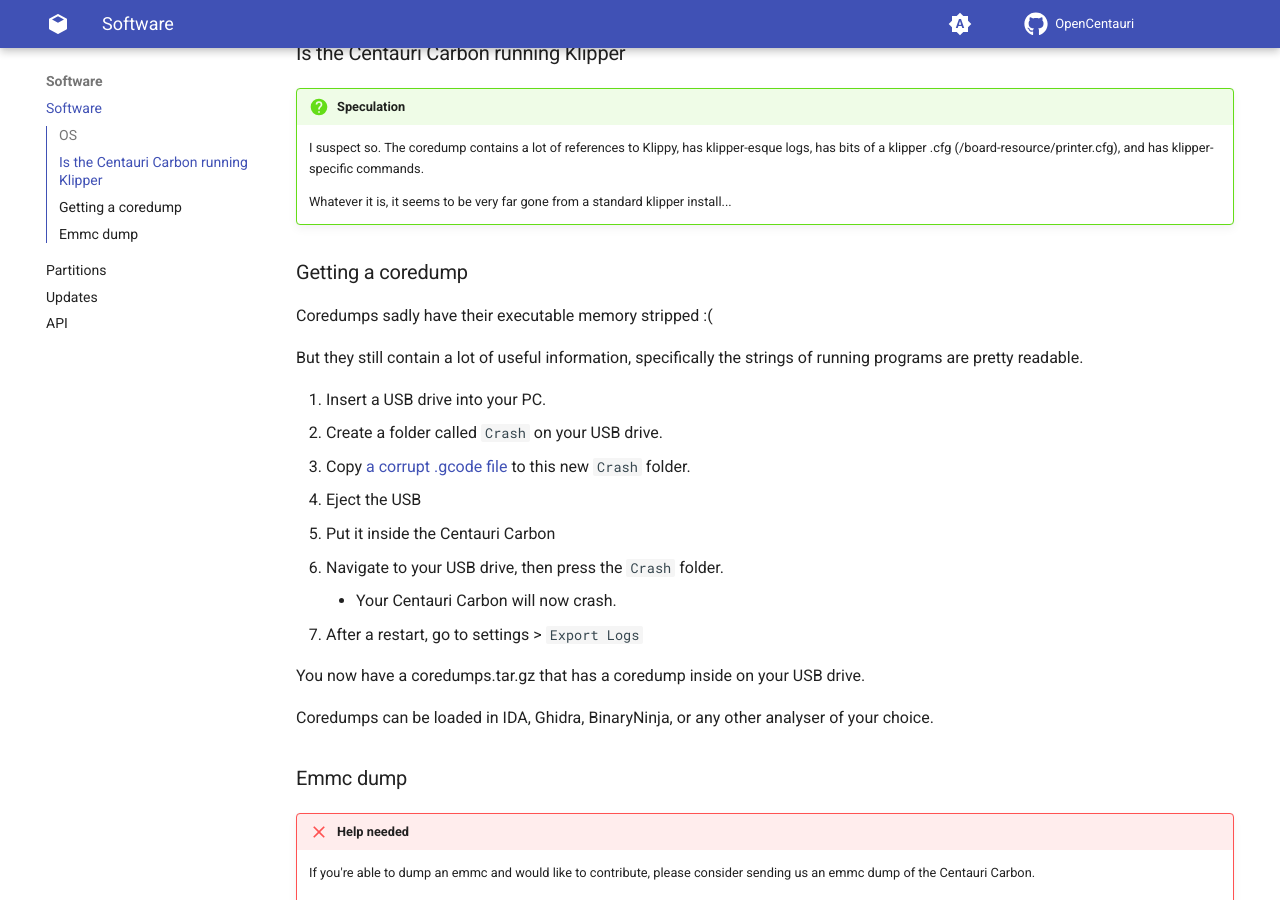
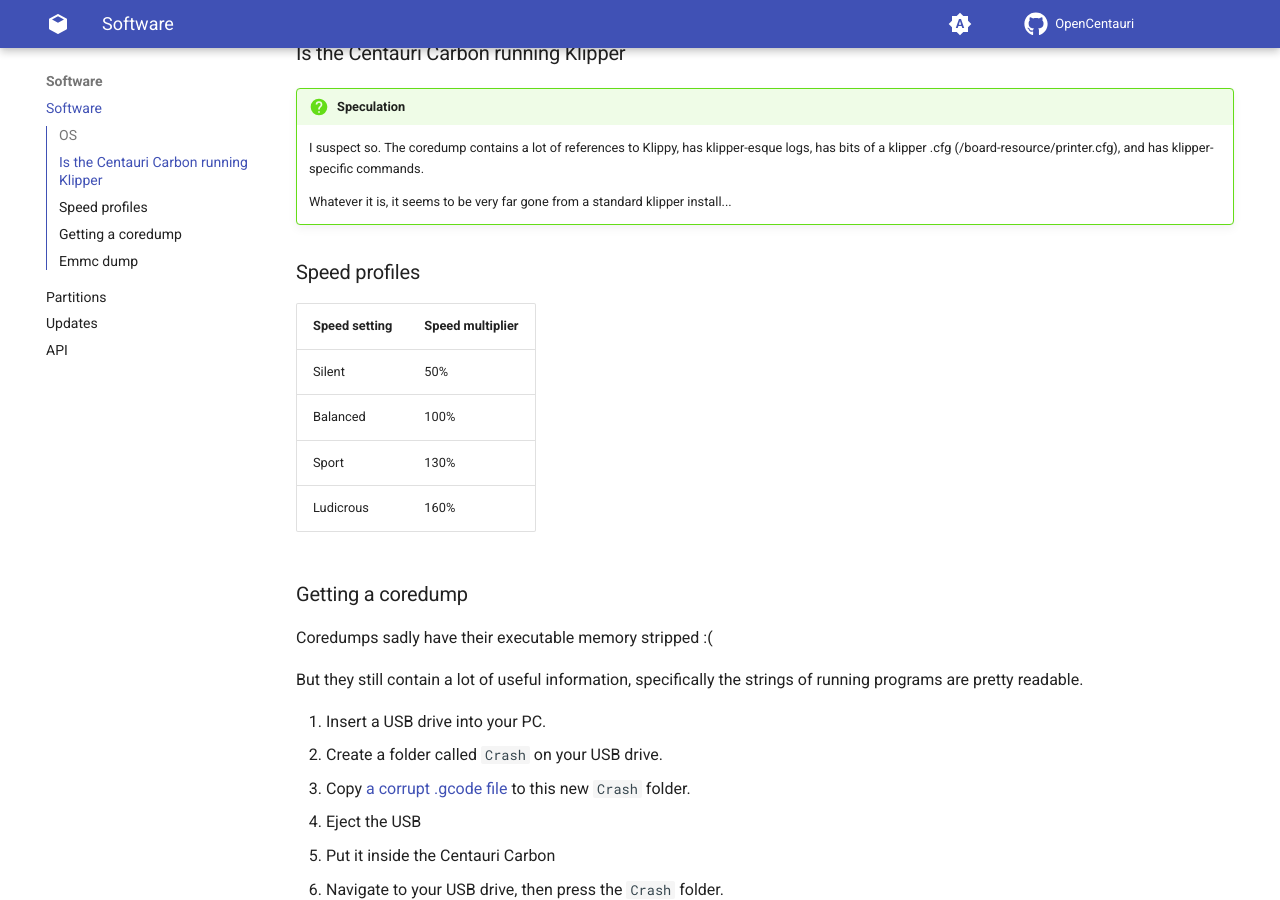
Before and after one commit to suchmememanyskill/OpenCentauri, an MkDocs documentation site: the page built from docs/software/index.md, in a window 1280 px wide and 900 px high, scrolled down 434 px. Built offline with MkDocs 1.6.1 and Material for MkDocs 9.7.7, drawn with Linux system fonts in a browser that asks for light colours; comment, search, counter and statistics services are not loaded.

Commit message:
Add speed profiles and their percentages

```diff
--- a/docs/software/index.md
+++ b/docs/software/index.md
@@ -16,6 +16,15 @@
     I suspect so. The coredump contains a lot of references to Klippy, has klipper-esque logs, has bits of a klipper .cfg (/board-resource/printer.cfg), and has klipper-specific commands.
 
     Whatever it is, it seems to be very far gone from a standard klipper install...
+
+### Speed profiles
+
+Speed setting | Speed multiplier
+---|---
+Silent|50%
+Balanced|100%
+Sport|130%
+Ludicrous|160%
 
 ### Getting a coredump
 
```
